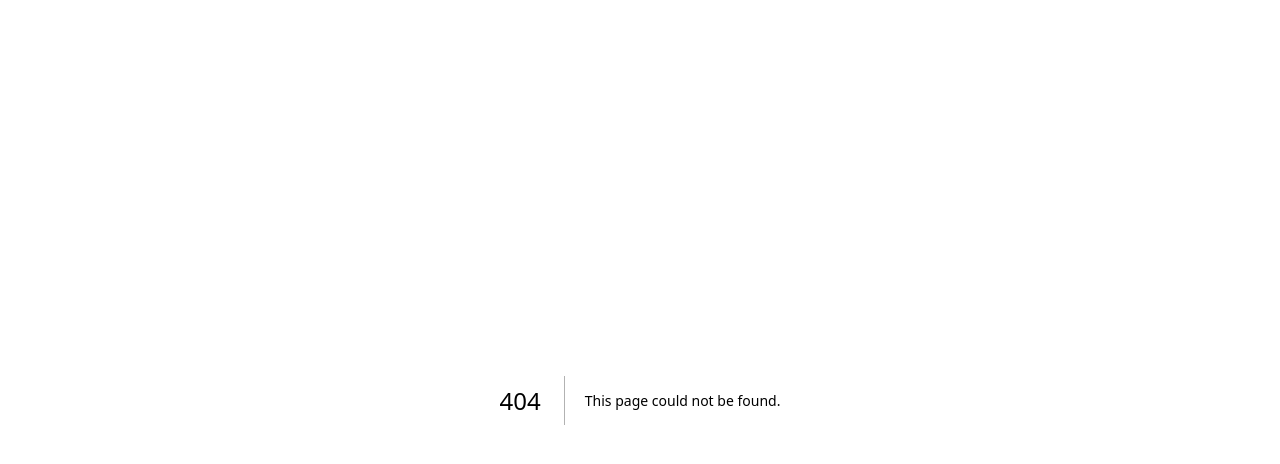
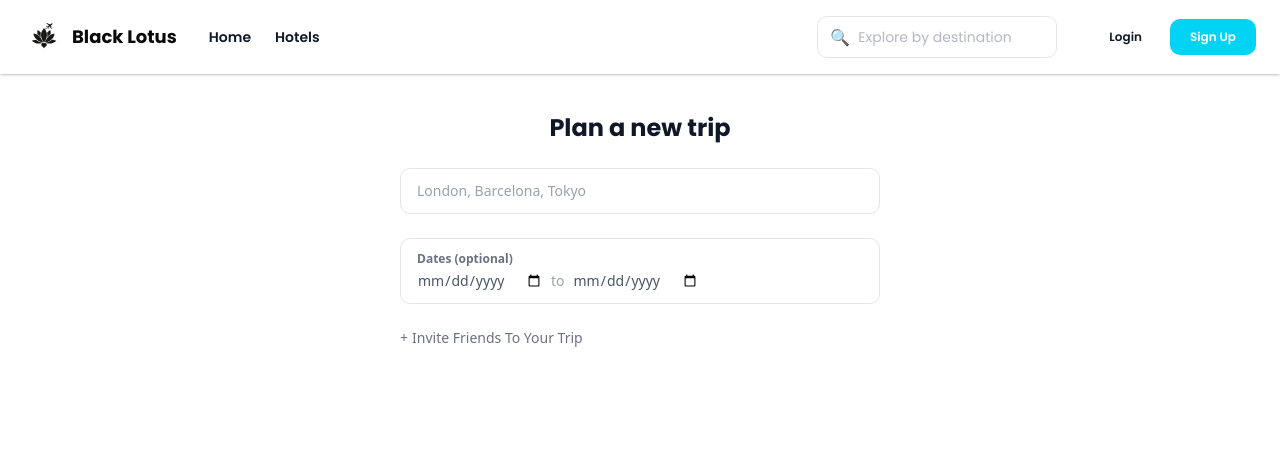
Before and after one commit to camachoo1/Black-Lotus, a Next.js app in the folder client/: page /plan in a window 1280 px wide. Before the commit this address had no page. Shown: the top 464 px of the page. Built offline with nearby package versions, Linux system fonts and the light colour scheme.

Commit message:
Set up plan page and update layouts

```diff
--- a/client/src/app/layout.tsx
+++ b/client/src/app/layout.tsx
@@ -1,6 +1,7 @@
 import type { Metadata } from 'next';
 import { Poppins } from 'next/font/google';
 import './globals.css';
+import { Navbar } from '@/components/navbar';
 
 const poppins = Poppins({
   subsets: ['latin'],
@@ -33,6 +34,7 @@ export default function RootLayout({
   return (
     <html lang='en'>
       <body className={`${poppins.variable} antialiased`}>
+        <Navbar />
         {children}
       </body>
     </html>
--- a/client/src/app/page.tsx
+++ b/client/src/app/page.tsx
@@ -1,10 +1,8 @@
-import { Hero } from './components/hero';
-import { Navbar } from './components/navbar';
+import { Hero } from '../components/hero';
 
 export default function Home() {
   return (
     <div className='min-h-[150vh] pt-24'>
-      <Navbar />
       <Hero />
     </div>
   );
--- /dev/null
+++ b/client/src/app/plan/layout.tsx
@@ -0,0 +1,14 @@
+import { Navbar } from '@/components/navbar';
+
+export default function PlanLayout({
+  children,
+}: Readonly<{
+  children: React.ReactNode;
+}>) {
+  return (
+    <div className='min-h-screen'>
+      <Navbar />
+      <div className='px-4 pt-4'>{children}</div>
+    </div>
+  );
+}
--- /dev/null
+++ b/client/src/app/plan/page.tsx
@@ -0,0 +1,44 @@
+export default function Home() {
+  return (
+    // MAIN WRAPPER
+    <div className='max-w-lg mx-auto mt-24 px-4 text-center space-y-6'>
+      <h1 className='custom-text text-2xl font-bold text-gray-900'>
+        Plan a new trip
+      </h1>
+
+      {/* DESTINATION PICKER */}
+      <input
+        type='text'
+        placeholder='London, Barcelona, Tokyo'
+        className='w-full border rounded-lg px-4 py-3 text-sm placeholder-gray-400 font-medium'
+      />
+
+      {/* DATE PICKER */}
+      <div className='flex gap-2 items-center justify-between border rounded-lg px-4 py-3'>
+        <div className='text-left'>
+          <label className='text-xs font-semibold text-gray-500 mb-1 block'>
+            Dates (optional)
+          </label>
+          <div className='flex gap-2 text-sm text-gray-600'>
+            <input
+              type='date'
+              className='text-sm border-none focus:ring-0'
+            />
+            <span className='text-gray-400'>to</span>
+            <input
+              type='date'
+              className='text-sm border-none focus:ring-0'
+            />
+          </div>
+        </div>
+      </div>
+
+      {/* EXTRA OPTIONS */}
+      <div className='flex justify-between text-sm text-gray-500'>
+        <button className='flex items-center gap-1 hover:underline'>
+          <span>+</span>Invite Friends To Your Trip
+        </button>
+      </div>
+    </div>
+  );
+}
--- a/client/src/app/components/Modals/auth.tsx
+++ b/client/src/components/Modals/auth.tsx
@@ -24,14 +24,16 @@ export function AuthModal({
     setMode((prev) => (prev === 'login' ? 'signup' : 'login'));
   };
 
+  // THIS WILL CHANGE ONCE OAUTH IS SETUP
   const handleOAuth = (provider: 'google' | 'github' | 'apple') => {
     window.location.href = `/api/auth/${provider}`;
   };
 
   return (
+
+    // DIALOG IMPORTS FROM SHADCN TO HANDLE MODAL DESIGN
     <Dialog>
       <DialogTrigger asChild>{children}</DialogTrigger>
-
       <DialogContent className='sm:max-w-md'>
         <DialogHeader>
           <DialogTitle>
@@ -44,6 +46,7 @@ export function AuthModal({
           </DialogDescription>
         </DialogHeader>
 
+        {/* EMAIL & PASSWORD LOGIN FORM */}
         <form className='flex flex-col gap-3 mt-4'>
           <input
             type='email'
--- a/client/src/app/components/hero.tsx
+++ b/client/src/components/hero.tsx
@@ -1,6 +1,7 @@
 'use client';
 
 import { motion } from 'framer-motion';
+import Link from 'next/link';
 
 export function Hero() {
   return (
@@ -34,7 +35,7 @@ export function Hero() {
           animate={{ opacity: 1, y: 0 }}
           transition={{ delay: 1.5, duration: 1 }}
         >
-          Start Planning
+          <Link href='/plan'>Start Planning</Link>
         </motion.button>
       </div>
     </div>
--- a/client/src/app/components/navbar.tsx
+++ b/client/src/components/navbar.tsx
@@ -4,9 +4,13 @@ import { useState, useEffect } from 'react';
 import Image from 'next/image';
 import Link from 'next/link';
 import { AuthModal } from './Modals/auth';
+import { usePathname } from 'next/navigation';
 
 export function Navbar() {
   const [isSticky, setIsSticky] = useState(false); // handle navbar sticking to top
+  const pathname = usePathname();
+
+  const isHome = pathname === '/';
 
   // on scroll navbar will stick and display additional info
   useEffect(() => {
@@ -18,14 +22,17 @@ export function Navbar() {
     return () => window.removeEventListener('scroll', handleScroll);
   }, []);
 
+  const showFullNav = !isHome || isSticky;
+
   return (
     <nav
       className={`fixed top-0 left-0 w-full z-50 bg-white transition-all duration-300 ${
-        isSticky ? 'shadow' : 'shadow-none'
+        showFullNav ? 'shadow' : 'shadow-none'
       }`}
     >
       <div className='max-w-screen-xl mx-auto flex justify-between items-center px-6 py-4'>
         {/* LEFT: Logo */}
+        <Link href='/'>
           <div className='flex items-center gap-2'>
             <Image
               src='/filled.svg'
@@ -37,11 +44,12 @@ export function Navbar() {
               Black Lotus
             </h1>
           </div>
+        </Link>
 
         {/* CENTER: Links + Search */}
         <div
           className={`flex items-center justify-between gap-8 flex-grow mx-8 transition-all duration-500 ${
-            isSticky
+            showFullNav
               ? 'opacity-100 translate-y-0'
               : 'opacity-0 -translate-y-2 pointer-events-none'
           }`}
```
Lines whose indentation alone changed are shown as unchanged.
